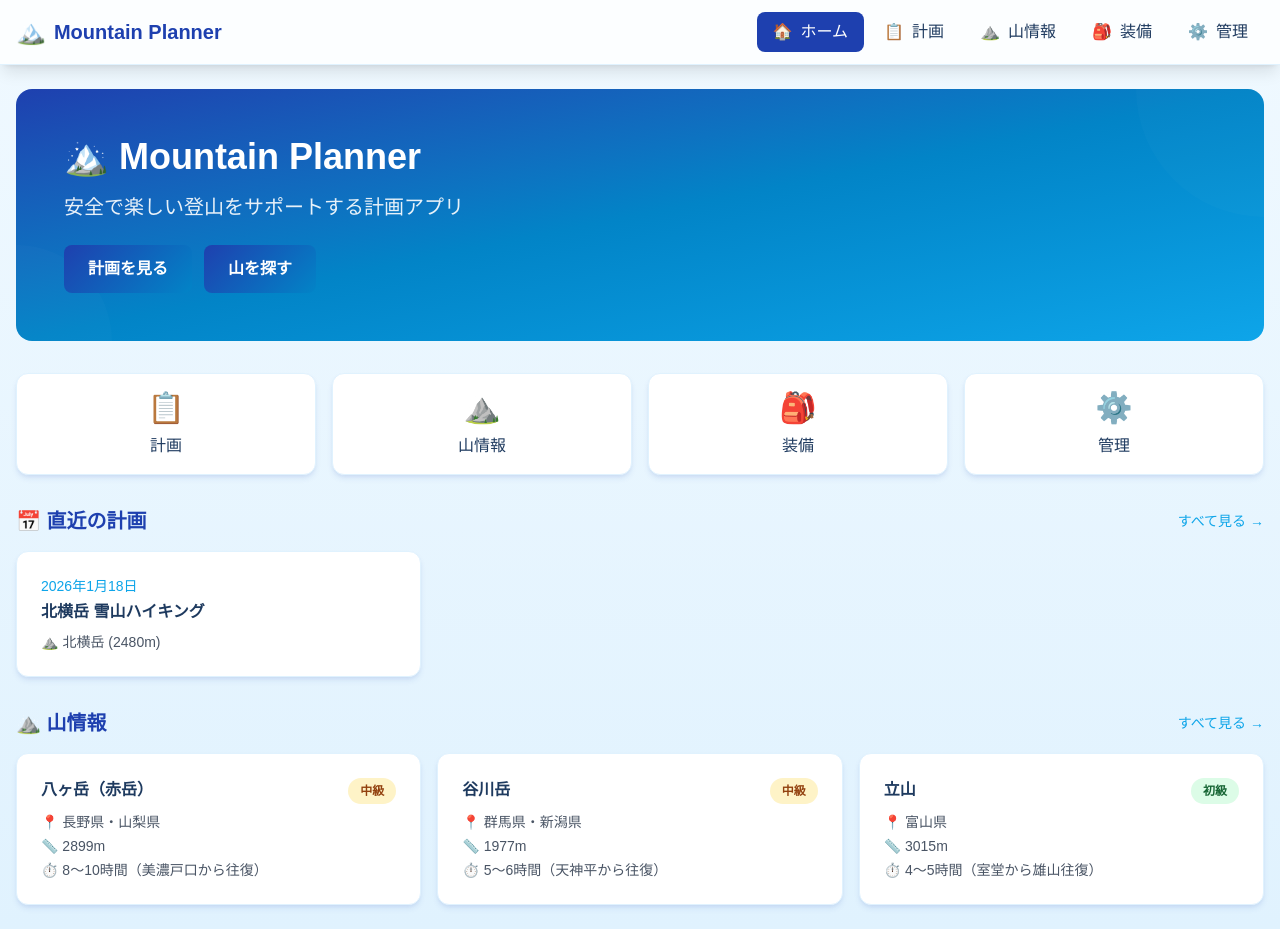
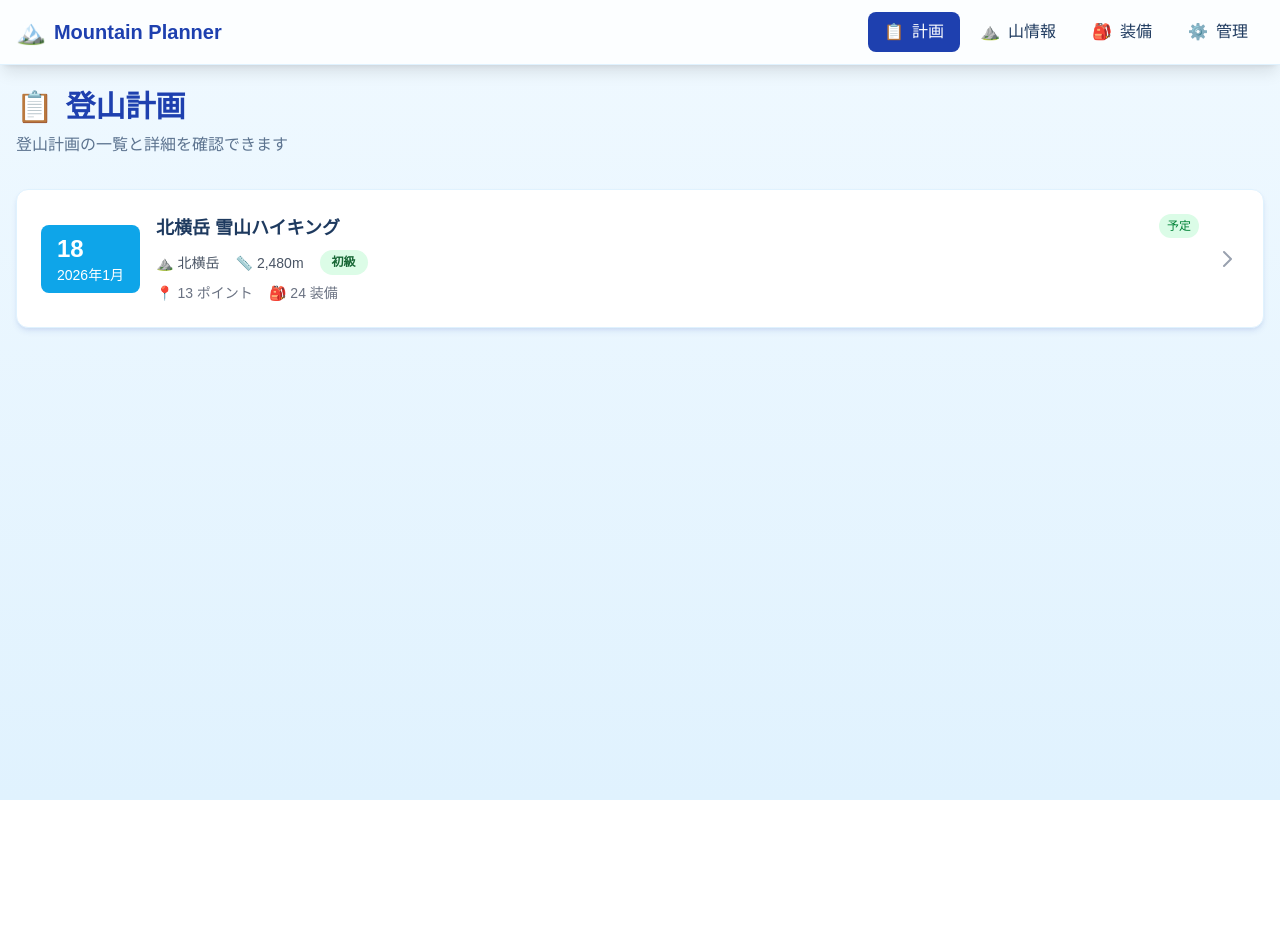
Before and after one commit to shayashi683/yamakichi-kanban, a Next.js app: page / in a window 1280 px wide. After the commit the page ends 800 px from the top, so only its background shows below. Built offline with nearby package versions, Linux system fonts and the light colour scheme.

Commit message:
refactor: トップページを計画一覧に変更
- トップページ(/)で計画一覧を表示するように変更
- ナビゲーションから「ホーム」を削除し「計画」をトップに
- /plansページはトップにリダイレクト

```diff
--- a/src/app/page.tsx
+++ b/src/app/page.tsx
@@ -1,129 +1,137 @@
 import Link from 'next/link';
+import PageHeader from '@/components/PageHeader';
 import Card from '@/components/Card';
+import Badge from '@/components/Badge';
+import plans from '@/data/plans.json';
 import mountains from '@/data/mountains.json';
-import plans from '@/data/plans.json';
+import { Plan, Mountain, Difficulty } from '@/types';
 
 export default function Home() {
-  const upcomingPlans = plans.slice(0, 3);
-  const featuredMountains = mountains.slice(0, 3);
+  // 日付でソート（新しい順）
+  const sortedPlans = [...(plans as Plan[])].sort(
+    (a, b) => new Date(b.date).getTime() - new Date(a.date).getTime()
+  );
 
   return (
-    <div className="space-y-8">
-      {/* ヒーローセクション */}
-      <div className="relative overflow-hidden rounded-2xl bg-gradient-to-br from-night-blue via-deep-blue to-winter-sky p-8 sm:p-12 text-white">
-        <div className="absolute inset-0 opacity-20">
-          <div className="absolute top-0 right-0 w-64 h-64 bg-white/10 rounded-full -translate-y-1/2 translate-x-1/2" />
-          <div className="absolute bottom-0 left-0 w-48 h-48 bg-white/10 rounded-full translate-y-1/2 -translate-x-1/2" />
+    <div>
+      <PageHeader
+        title="登山計画"
+        description="登山計画の一覧と詳細を確認できます"
+        icon="📋"
+      />
+
+      {sortedPlans.length > 0 ? (
+        <div className="space-y-4">
+          {sortedPlans.map((plan) => {
+            const mountain = (mountains as Mountain[]).find(
+              (m) => m.id === plan.mountainId
+            );
+            const planDate = new Date(plan.date);
+            const isUpcoming = planDate >= new Date();
+            const isPast = planDate < new Date();
+
+            return (
+              <Link key={plan.id} href={`/plans/${plan.id}`}>
+                <Card hover>
+                  <div className="flex flex-col sm:flex-row sm:items-center gap-4">
+                    {/* 日付 */}
+                    <div className="flex-shrink-0 text-center sm:text-left">
+                      <div
+                        className={`inline-block px-4 py-2 rounded-lg ${
+                          isUpcoming
+                            ? 'bg-winter-sky text-white'
+                            : 'bg-gray-200 text-gray-600'
+                        }`}
+                      >
+                        <div className="text-2xl font-bold">
+                          {planDate.getDate()}
                         </div>
-        <div className="relative z-10">
-          <h1 className="text-3xl sm:text-4xl font-bold mb-4">
-            🏔️ Mountain Planner
-          </h1>
-          <p className="text-lg sm:text-xl text-white/90 mb-6">
-            安全で楽しい登山をサポートする計画アプリ
-          </p>
-          <div className="flex flex-wrap gap-3">
-            <Link href="/plans" className="btn-primary bg-white/20 hover:bg-white/30">
-              計画を見る
-            </Link>
-            <Link href="/mountains" className="btn-primary bg-white/20 hover:bg-white/30">
-              山を探す
-            </Link>
+                        <div className="text-sm">
+                          {planDate.toLocaleDateString('ja-JP', {
+                            month: 'short',
+                            year: 'numeric',
+                          })}
                         </div>
                       </div>
                     </div>
 
-      {/* クイックアクセス */}
-      <div className="grid grid-cols-2 sm:grid-cols-4 gap-4">
-        <Link href="/plans" className="card p-4 text-center hover:scale-105 transition-transform">
-          <span className="text-3xl mb-2 block">📋</span>
-          <span className="font-medium text-mountain-dark">計画</span>
-        </Link>
-        <Link href="/mountains" className="card p-4 text-center hover:scale-105 transition-transform">
-          <span className="text-3xl mb-2 block">⛰️</span>
-          <span className="font-medium text-mountain-dark">山情報</span>
-        </Link>
-        <Link href="/equipment" className="card p-4 text-center hover:scale-105 transition-transform">
-          <span className="text-3xl mb-2 block">🎒</span>
-          <span className="font-medium text-mountain-dark">装備</span>
-        </Link>
-        <Link href="/admin" className="card p-4 text-center hover:scale-105 transition-transform">
-          <span className="text-3xl mb-2 block">⚙️</span>
-          <span className="font-medium text-mountain-dark">管理</span>
-        </Link>
+                    {/* 計画情報 */}
+                    <div className="flex-1 min-w-0">
+                      <div className="flex items-start justify-between gap-2 mb-2">
+                        <h2 className="font-bold text-lg text-mountain-dark truncate">
+                          {plan.title}
+                        </h2>
+                        {isUpcoming && (
+                          <span className="flex-shrink-0 text-xs px-2 py-1 bg-green-100 text-green-700 rounded-full">
+                            予定
+                          </span>
+                        )}
+                        {isPast && (
+                          <span className="flex-shrink-0 text-xs px-2 py-1 bg-gray-100 text-gray-600 rounded-full">
+                            完了
+                          </span>
+                        )}
                       </div>
 
-      {/* 直近の計画 */}
-      {upcomingPlans.length > 0 && (
-        <section>
-          <div className="flex items-center justify-between mb-4">
-            <h2 className="text-xl font-bold text-night-blue">📅 直近の計画</h2>
-            <Link href="/plans" className="text-winter-sky hover:text-deep-blue text-sm font-medium">
-              すべて見る →
-            </Link>
+                      {mountain && (
+                        <div className="flex items-center gap-4 text-sm text-gray-600 mb-2">
+                          <span className="flex items-center gap-1">
+                            <span>⛰️</span>
+                            {mountain.name}
+                          </span>
+                          <span className="flex items-center gap-1">
+                            <span>📏</span>
+                            {mountain.elevation.toLocaleString()}m
+                          </span>
+                          <Badge
+                            variant="difficulty"
+                            difficulty={mountain.difficulty as Difficulty}
+                          />
                         </div>
-          <div className="grid gap-4 sm:grid-cols-2 lg:grid-cols-3">
-            {upcomingPlans.map((plan) => {
-              const mountain = mountains.find(m => m.id === plan.mountainId);
-              return (
-                <Link key={plan.id} href={`/plans/${plan.id}`}>
-                  <Card hover className="h-full">
-                    <div className="text-sm text-winter-sky font-medium mb-1">
-                      {new Date(plan.date).toLocaleDateString('ja-JP', {
-                        year: 'numeric',
-                        month: 'long',
-                        day: 'numeric',
-                      })}
-                    </div>
-                    <h3 className="font-bold text-mountain-dark mb-2">{plan.title}</h3>
-                    {mountain && (
-                      <div className="text-sm text-gray-600">
-                        <span className="inline-flex items-center gap-1">
-                          <span>⛰️</span>
-                          {mountain.name} ({mountain.elevation}m)
+                      )}
+
+                      <div className="flex items-center gap-4 text-sm text-gray-500">
+                        <span className="flex items-center gap-1">
+                          <span>📍</span>
+                          {plan.schedule.length} ポイント
+                        </span>
+                        <span className="flex items-center gap-1">
+                          <span>🎒</span>
+                          {plan.equipmentIds.length} 装備
                         </span>
                       </div>
-                    )}
+                    </div>
+
+                    {/* 矢印 */}
+                    <div className="hidden sm:block text-gray-400">
+                      <svg
+                        className="w-6 h-6"
+                        fill="none"
+                        stroke="currentColor"
+                        viewBox="0 0 24 24"
+                      >
+                        <path
+                          strokeLinecap="round"
+                          strokeLinejoin="round"
+                          strokeWidth={2}
+                          d="M9 5l7 7-7 7"
+                        />
+                      </svg>
+                    </div>
+                  </div>
                 </Card>
               </Link>
             );
           })}
         </div>
-        </section>
+      ) : (
+        <Card className="text-center py-12">
+          <p className="text-gray-500 mb-4">まだ計画が登録されていません</p>
+          <Link href="/admin" className="btn-primary inline-block">
+            計画を追加する
+          </Link>
+        </Card>
       )}
-
-      {/* 山情報 */}
-      <section>
-        <div className="flex items-center justify-between mb-4">
-          <h2 className="text-xl font-bold text-night-blue">⛰️ 山情報</h2>
-          <Link href="/mountains" className="text-winter-sky hover:text-deep-blue text-sm font-medium">
-            すべて見る →
-          </Link>
-        </div>
-        <div className="grid gap-4 sm:grid-cols-2 lg:grid-cols-3">
-          {featuredMountains.map((mountain) => (
-            <Link key={mountain.id} href={`/mountains/${mountain.id}`}>
-              <Card hover className="h-full">
-                <div className="flex items-start justify-between mb-2">
-                  <h3 className="font-bold text-mountain-dark">{mountain.name}</h3>
-                  <span className={`badge ${
-                    mountain.difficulty === '初級' ? 'badge-beginner' :
-                    mountain.difficulty === '中級' ? 'badge-intermediate' :
-                    'badge-advanced'
-                  }`}>
-                    {mountain.difficulty}
-                  </span>
-                </div>
-                <div className="text-sm text-gray-600 space-y-1">
-                  <div>📍 {mountain.location}</div>
-                  <div>📏 {mountain.elevation}m</div>
-                  <div>⏱️ {mountain.courseTime}</div>
-                </div>
-              </Card>
-            </Link>
-          ))}
-        </div>
-      </section>
     </div>
   );
 }
--- a/src/app/plans/page.tsx
+++ b/src/app/plans/page.tsx
@@ -1,137 +1,5 @@
-import Link from 'next/link';
-import PageHeader from '@/components/PageHeader';
-import Card from '@/components/Card';
-import Badge from '@/components/Badge';
-import plans from '@/data/plans.json';
-import mountains from '@/data/mountains.json';
-import { Plan, Mountain, Difficulty } from '@/types';
+import { redirect } from 'next/navigation';
 
 export default function PlansPage() {
-  // 日付でソート（新しい順）
-  const sortedPlans = [...(plans as Plan[])].sort(
-    (a, b) => new Date(b.date).getTime() - new Date(a.date).getTime()
-  );
-
-  return (
-    <div>
-      <PageHeader
-        title="登山計画"
-        description="登山計画の一覧と詳細を確認できます"
-        icon="📋"
-      />
-
-      {sortedPlans.length > 0 ? (
-        <div className="space-y-4">
-          {sortedPlans.map((plan) => {
-            const mountain = (mountains as Mountain[]).find(
-              (m) => m.id === plan.mountainId
-            );
-            const planDate = new Date(plan.date);
-            const isUpcoming = planDate >= new Date();
-            const isPast = planDate < new Date();
-
-            return (
-              <Link key={plan.id} href={`/plans/${plan.id}`}>
-                <Card hover>
-                  <div className="flex flex-col sm:flex-row sm:items-center gap-4">
-                    {/* 日付 */}
-                    <div className="flex-shrink-0 text-center sm:text-left">
-                      <div
-                        className={`inline-block px-4 py-2 rounded-lg ${
-                          isUpcoming
-                            ? 'bg-winter-sky text-white'
-                            : 'bg-gray-200 text-gray-600'
-                        }`}
-                      >
-                        <div className="text-2xl font-bold">
-                          {planDate.getDate()}
-                        </div>
-                        <div className="text-sm">
-                          {planDate.toLocaleDateString('ja-JP', {
-                            month: 'short',
-                            year: 'numeric',
-                          })}
-                        </div>
-                      </div>
-                    </div>
-
-                    {/* 計画情報 */}
-                    <div className="flex-1 min-w-0">
-                      <div className="flex items-start justify-between gap-2 mb-2">
-                        <h2 className="font-bold text-lg text-mountain-dark truncate">
-                          {plan.title}
-                        </h2>
-                        {isUpcoming && (
-                          <span className="flex-shrink-0 text-xs px-2 py-1 bg-green-100 text-green-700 rounded-full">
-                            予定
-                          </span>
-                        )}
-                        {isPast && (
-                          <span className="flex-shrink-0 text-xs px-2 py-1 bg-gray-100 text-gray-600 rounded-full">
-                            完了
-                          </span>
-                        )}
-                      </div>
-
-                      {mountain && (
-                        <div className="flex items-center gap-4 text-sm text-gray-600 mb-2">
-                          <span className="flex items-center gap-1">
-                            <span>⛰️</span>
-                            {mountain.name}
-                          </span>
-                          <span className="flex items-center gap-1">
-                            <span>📏</span>
-                            {mountain.elevation.toLocaleString()}m
-                          </span>
-                          <Badge
-                            variant="difficulty"
-                            difficulty={mountain.difficulty as Difficulty}
-                          />
-                        </div>
-                      )}
-
-                      <div className="flex items-center gap-4 text-sm text-gray-500">
-                        <span className="flex items-center gap-1">
-                          <span>📍</span>
-                          {plan.schedule.length} ポイント
-                        </span>
-                        <span className="flex items-center gap-1">
-                          <span>🎒</span>
-                          {plan.equipmentIds.length} 装備
-                        </span>
-                      </div>
-                    </div>
-
-                    {/* 矢印 */}
-                    <div className="hidden sm:block text-gray-400">
-                      <svg
-                        className="w-6 h-6"
-                        fill="none"
-                        stroke="currentColor"
-                        viewBox="0 0 24 24"
-                      >
-                        <path
-                          strokeLinecap="round"
-                          strokeLinejoin="round"
-                          strokeWidth={2}
-                          d="M9 5l7 7-7 7"
-                        />
-                      </svg>
-                    </div>
-                  </div>
-                </Card>
-              </Link>
-            );
-          })}
-        </div>
-      ) : (
-        <Card className="text-center py-12">
-          <p className="text-gray-500 mb-4">まだ計画が登録されていません</p>
-          <Link href="/admin" className="btn-primary inline-block">
-            計画を追加する
-          </Link>
-        </Card>
-      )}
-    </div>
-  );
+  redirect('/');
 }
--- a/src/components/Navigation.tsx
+++ b/src/components/Navigation.tsx
@@ -4,8 +4,7 @@ import Link from 'next/link';
 import { usePathname } from 'next/navigation';
 
 const navItems = [
-  { href: '/', label: 'ホーム', icon: '🏠' },
-  { href: '/plans', label: '計画', icon: '📋' },
+  { href: '/', label: '計画', icon: '📋' },
   { href: '/mountains', label: '山情報', icon: '⛰️' },
   { href: '/equipment', label: '装備', icon: '🎒' },
   { href: '/admin', label: '管理', icon: '⚙️' },
```
Lines whose indentation alone changed are shown as unchanged.
